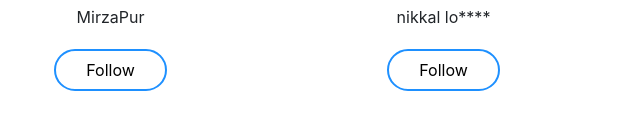
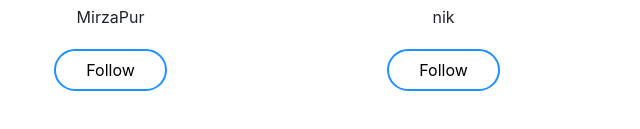
Before and after one commit to siddheshJungade/Aaj_ka_kaam, a plain HTML site: page Our_team.html in a window 1280 px wide. Shown: the part 559-688 px from the top of the page, 474-1114 px from the left. Drawn offline with nearby package versions, Linux system fonts and the light colour scheme.

Commit message:
Update Our_team.html

```diff
--- a/Our_team.html
+++ b/Our_team.html
@@ -74,7 +74,7 @@
             <div class="box">
                 <img src="Images/nikki.jpeg" alt="">
                 <h3>Nikhil Ganorkar</h3>
-                <p>nikkal lo****</p>
+                <p>nik</p>
                 <button class="button-f"
                     onclick="window.location.href = 'https://www.instagram.com/nikhilganorkar_/';">Follow</button>
             </div>
```
